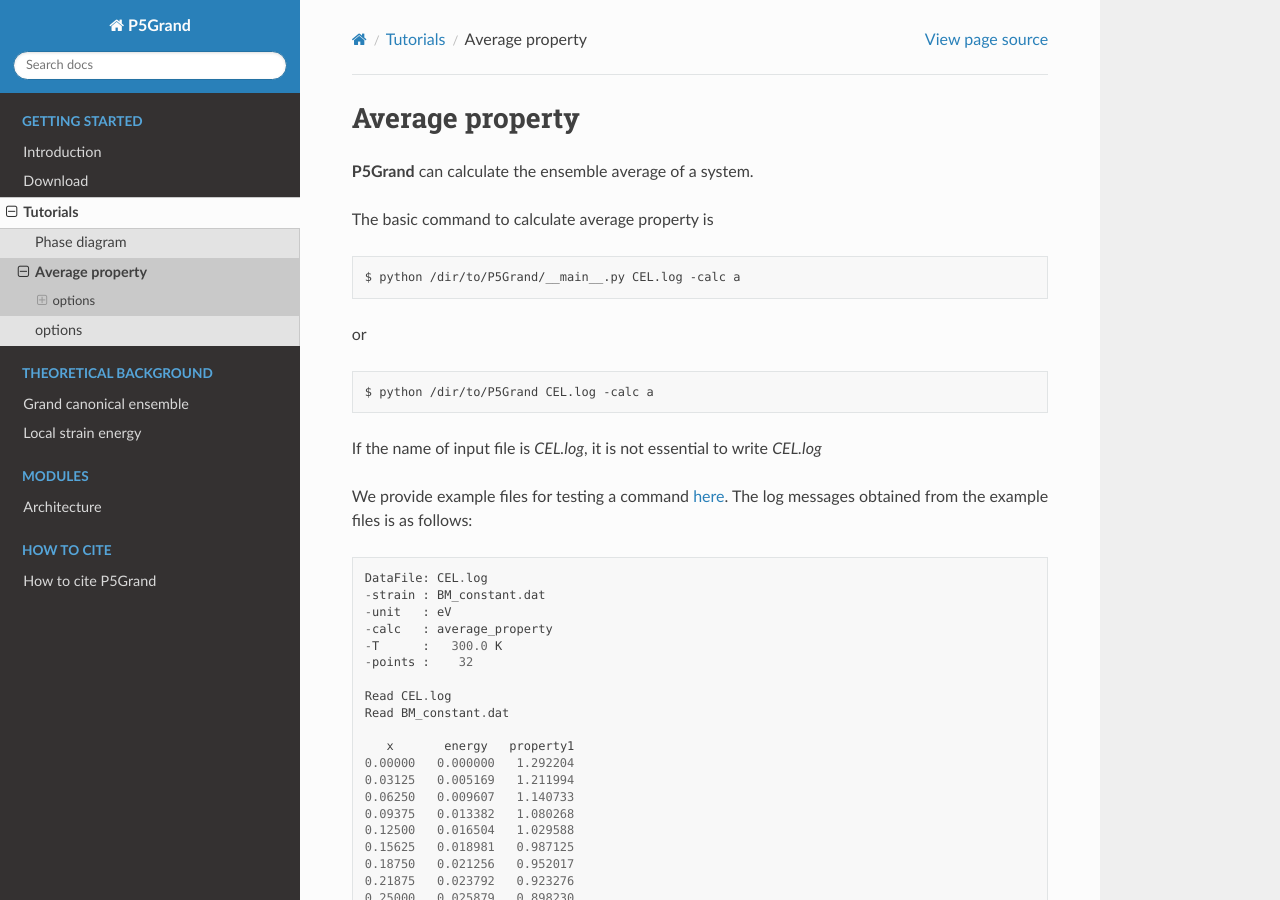
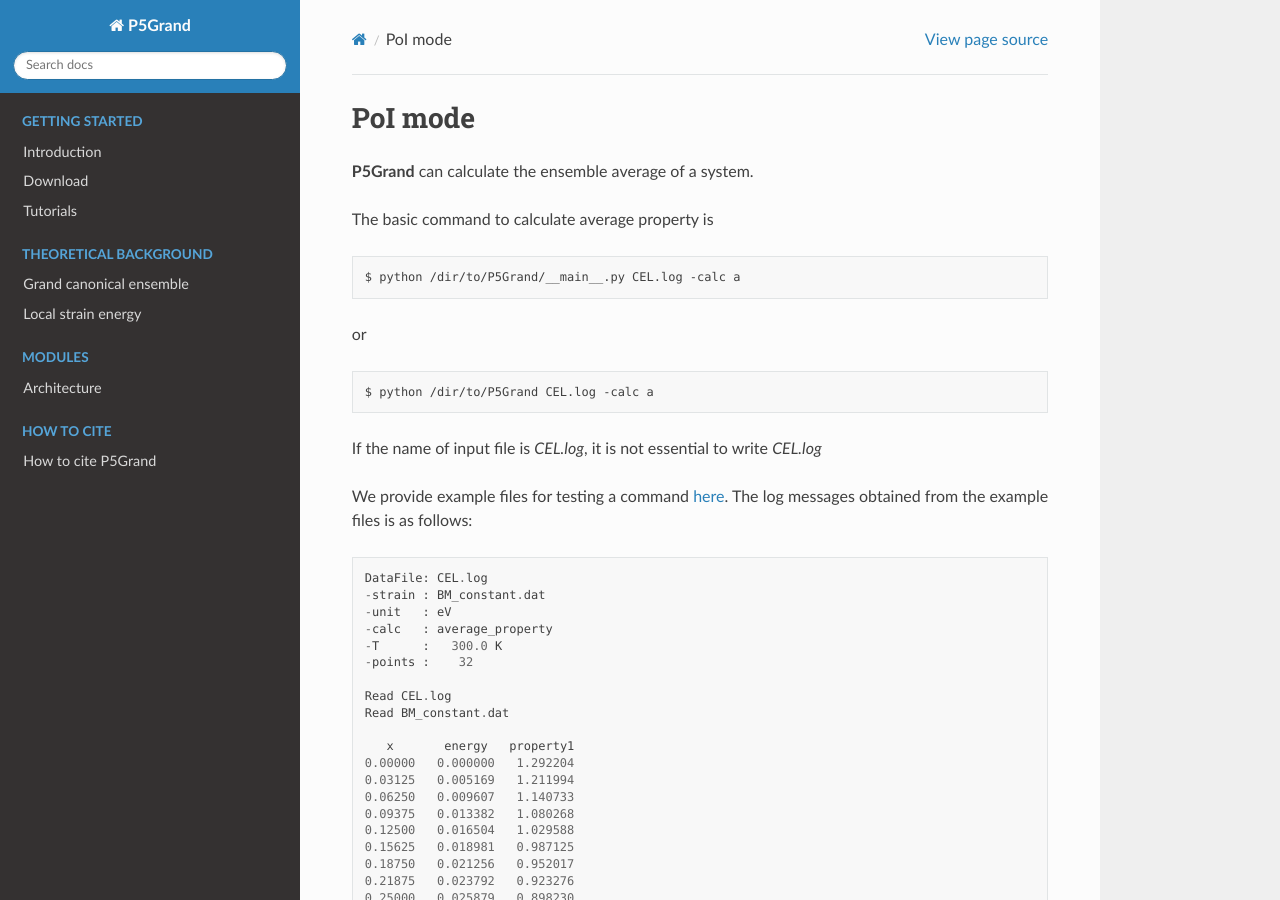
Before and after one commit to Han-Gyuseung/5PG, a Sphinx documentation site: the page built from docs/source/start/tutorial/poi_mode.rst, in a window 1280 px wide and 900 px high. Built offline with Sphinx 7.4.7 and the Read the Docs theme 2.0.0, drawn with Linux system fonts in a browser that asks for light colours; pages that are not in the unit, such as notebooks, are missing from menus.

Commit message:
Update and rename average_property.rst to poi_mode.rst

```diff
--- a/docs/source/start/tutorial/average_property.rst
+++ b/docs/source/start/tutorial/poi_mode.rst
@@ -1,4 +1,4 @@
-Average property
+PoI mode
 ================
 
 **P5Grand** can calculate the ensemble average of a system.
```
